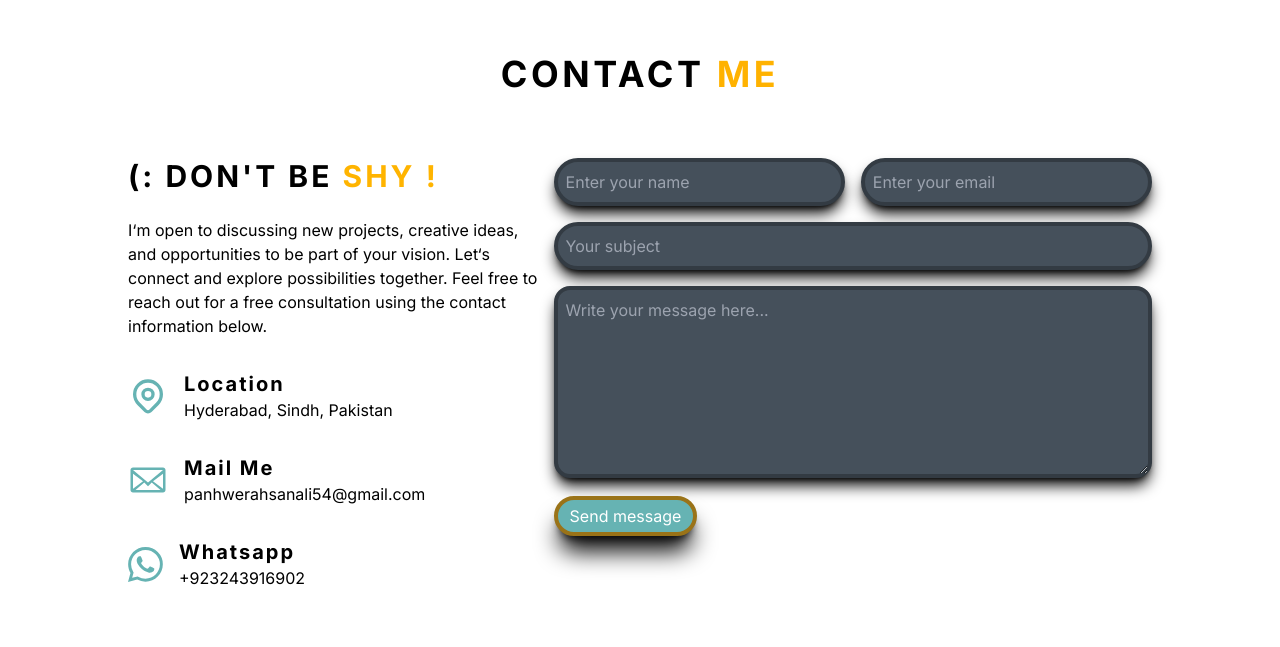
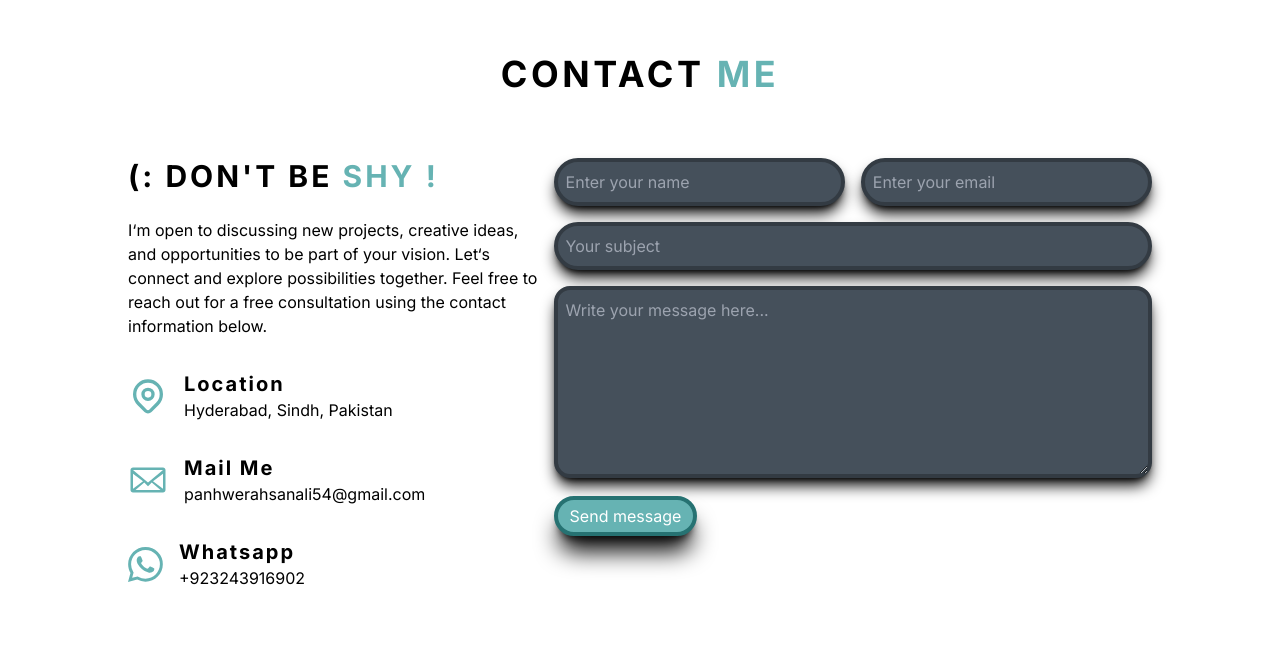
Before and after one commit to ahsanali7893/Portfolio, a Next.js app: page / in a window 1280 px wide. Shown: the part 3093-3740 px from the top of the page. Built offline with nearby package versions, Linux system fonts and the light colour scheme.

Commit message:
initial changes

```diff
--- a/src/components/Contact/page.tsx
+++ b/src/components/Contact/page.tsx
@@ -96,13 +96,13 @@ export default function Contact() {
   };
 
   return (
-    <>
+    <section id="contact">
       <ToastContainer />
       <div className="pt-20 max-w-screen-2xl min-h-screen px-5 mt-20 md:px-10 lg:px-32 mx-auto flex items-cente">
         <div className="w-full ">
           <div className="text-2xl items-center justify-center text-center">
             <h2 className="font-bold text-3xl md:text-4xl tracking-widest uppercase text-black">
-              CONTACT <span className="text-[#ffb200]"> ME</span>
+              CONTACT <span className="text-[#66b3b3]"> ME</span>
             </h2>
             {/* <button onClick={notify}>Notify !</button> */}
           </div>
@@ -111,7 +111,7 @@ export default function Contact() {
               <div className="w-full lg:w-[40%]">
                 <h1 className="pb-6 font-bold text-3xl text-black tracking-widest">
                   (: DON&apos;T BE{" "}
-                  <span className="text-[#ffb400]"> SHY !</span>
+                  <span className="text-[#66b3b3]"> SHY !</span>
                 </h1>
                 <p className="text-black">
                   I&lsquo;m open to discussing new projects, creative ideas, and
@@ -262,7 +262,7 @@ export default function Contact() {
                   </div>
                   <button
                     type="submit"
-                    className="bg-[#66b3b3] border-4 border-[#9A7318] text-white shadow-xl shadow-black hover:shadow-md hover:shadow-black mt-3 py-1 px-3 rounded-full duration-300 hover:scale-95"
+                    className="bg-[#66b3b3] border-4 border-[#267272] text-white shadow-xl shadow-black hover:shadow-md hover:shadow-black mt-3 py-1 px-3 rounded-full duration-300 hover:scale-95"
                     disabled={loading}
                   >
                     {loading ? "sending... " : "Send message"}
@@ -273,6 +273,6 @@ export default function Contact() {
           </div>
         </div>
       </div>
-    </>
+    </section>
   );
 }
```
Also changed, not shown: public/Mantine.png (added), public/github.png (added).
